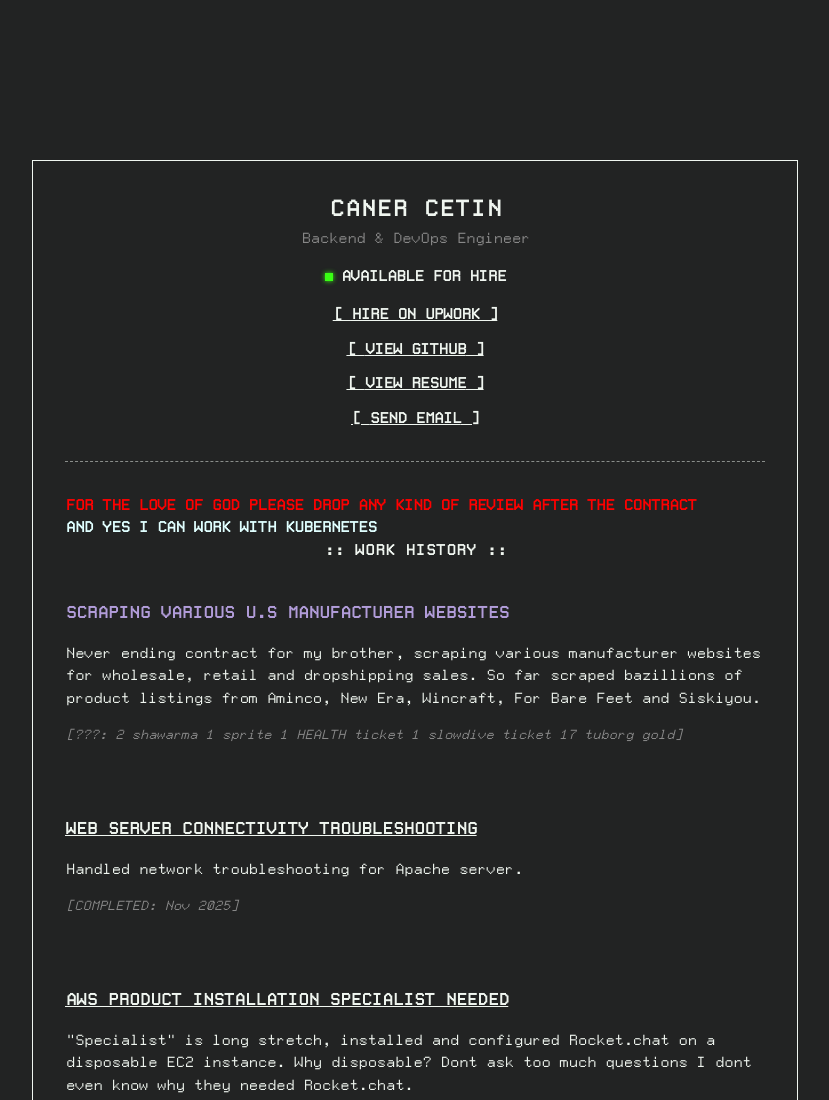
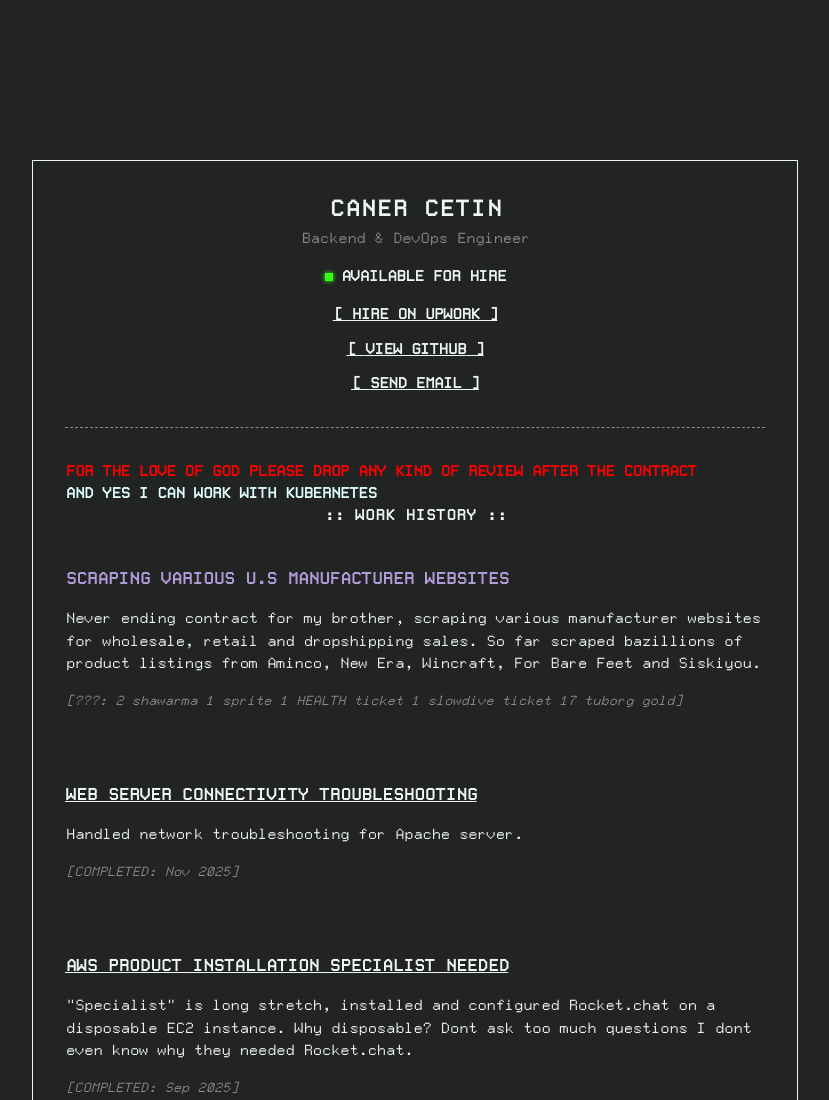
Before and after one commit to caner-cetin/hire, a plain HTML site: page index.html in a window 1280 px wide. Shown: the top 1100 px of the page, without its empty margins (225-1054 px from the left). Drawn offline with Linux system fonts and the light colour scheme.

Commit message:
this shit is outdated

```diff
--- a/index.html
+++ b/index.html
@@ -242,14 +242,6 @@
                         >VIEW GITHUB</a
                     >
                 </li>
-                <li>
-                    <a
-                        href="https://resume.cansu.dev"
-                        target="_blank"
-                        rel="noopener noreferrer"
-                        >VIEW RESUME</a
-                    >
-                </li>
                 <li><a href="mailto:hello@cansu.dev">SEND EMAIL</a></li>
             </ul>
 
```
